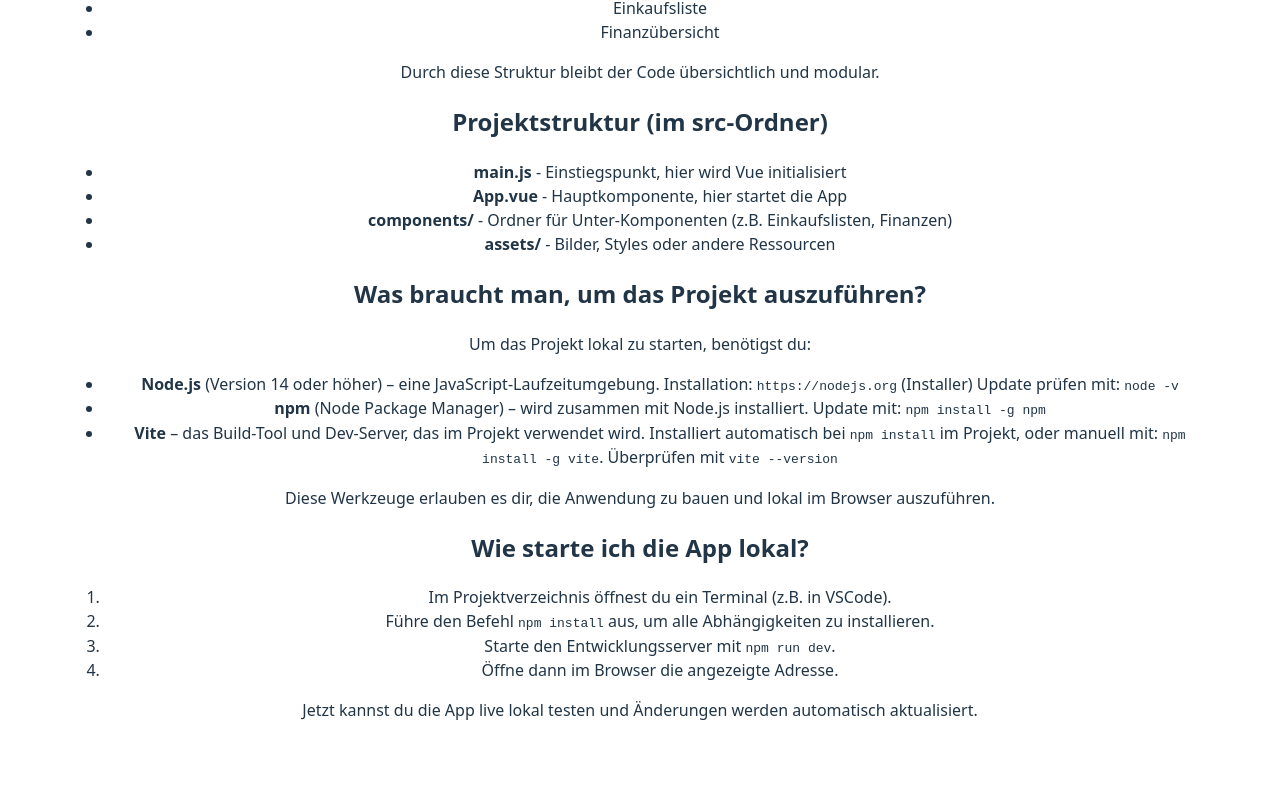
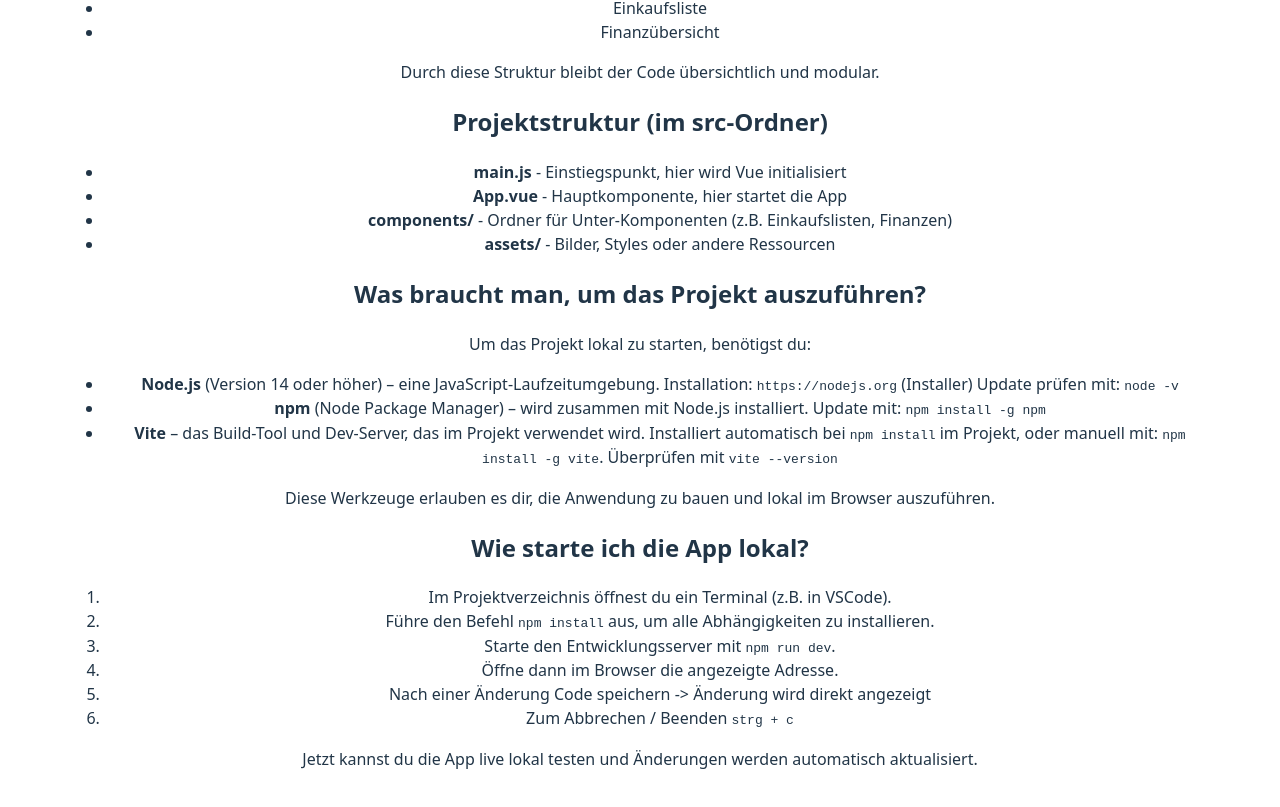
Before and after one commit to Pierro-e/HTWD-SE-shareshop_4B, a Vue app in the folder src/frontend/shareshop_4b/: page / in a window 1280 px wide. Shown: the part 497-1304 px from the top of the page. Built offline with nearby package versions, Linux system fonts and the light colour scheme; the HTML template or start-up script is replaced by a standard one.

Commit message:
Änderung Basis

```diff
--- a/src/frontend/shareshop_4b/src/App.vue
+++ b/src/frontend/shareshop_4b/src/App.vue
@@ -65,6 +65,8 @@
         <li>Führe den Befehl <code>npm install</code> aus, um alle Abhängigkeiten zu installieren.</li>
         <li>Starte den Entwicklungsserver mit <code>npm run dev</code>.</li>
         <li>Öffne dann im Browser die angezeigte Adresse.</li>
+        <li>Nach einer Änderung Code speichern -> Änderung wird direkt angezeigt</li>
+        <li>Zum Abbrechen / Beenden <code>strg + c</code></li>
       </ol>
       <p>Jetzt kannst du die App live lokal testen und Änderungen werden automatisch aktualisiert.</p>
     </section>
```
